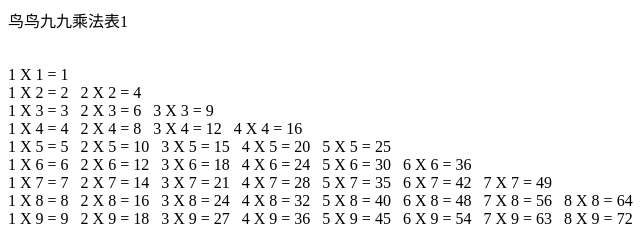
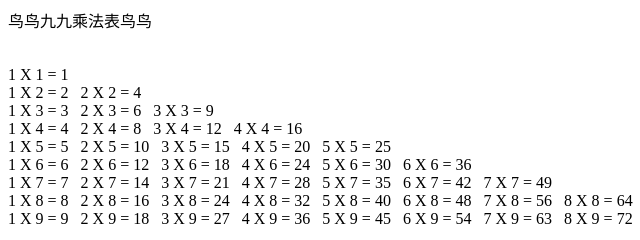
Before and after one commit to Acmen-Li/studentcms, a plain HTML site: page index.html in a window 1280 px wide. Shown: the full height of the page, 0-640 px from the left. Drawn offline with Linux system fonts and the light colour scheme.

Commit message:
Update index.html

```diff
--- a/index.html
+++ b/index.html
@@ -1,4 +1,4 @@
-<p>鸟鸟九九乘法表1</p>
+<p>鸟鸟九九乘法表鸟鸟</p>
 <script>
     for (var i = 0; i <= 9; i++) {
         for (var j = 1; j <= i; j++) {
```
